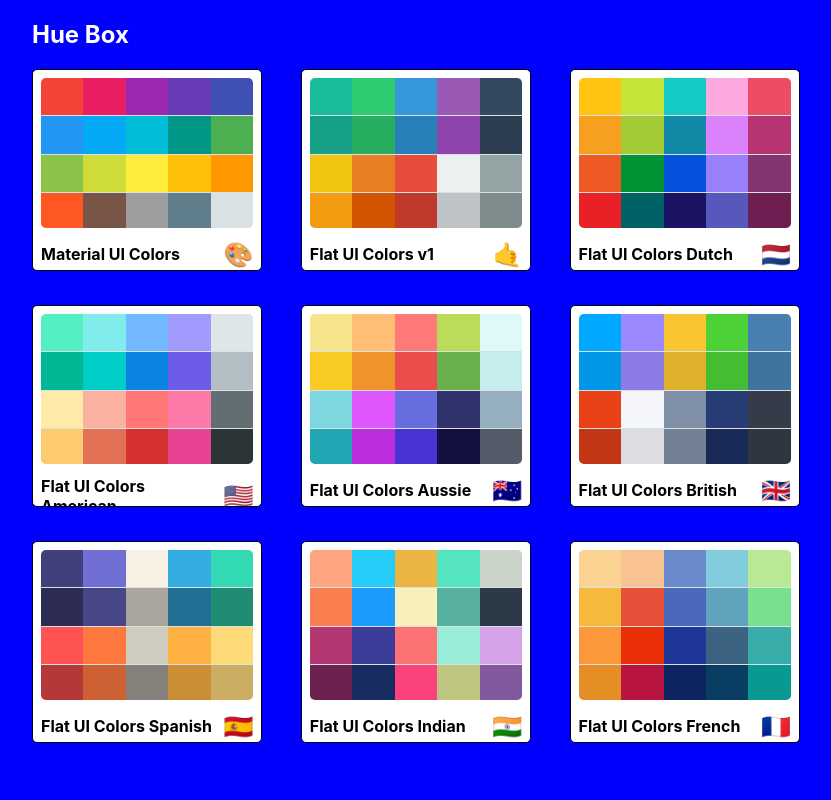
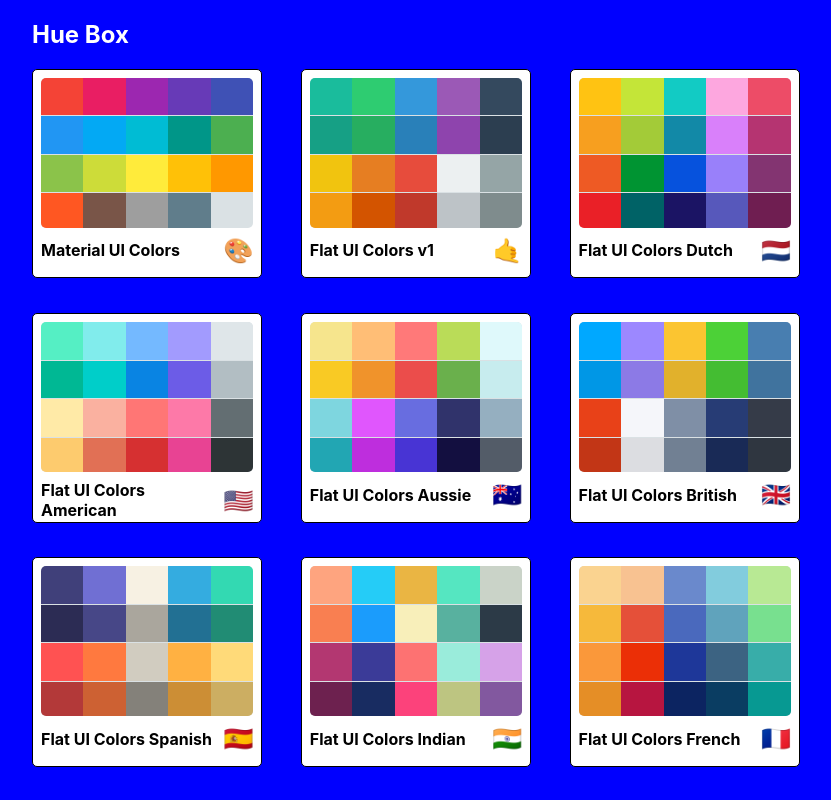
Before and after one commit to Rowee13/hue-box-app, a React (Create React App) app: page / in a window 1280 px wide. Shown: the whole page, without its empty margins (224-1055 px from the left). Built offline with nearby package versions, Linux system fonts and the light colour scheme.

Commit message:
Add link to Palettes and add uuid for keys

```diff
--- a/package.json
+++ b/package.json
@@ -18,6 +18,7 @@
     "react-dom": "^18.2.0",
     "react-router-dom": "^6.4.3",
     "react-scripts": "5.0.1",
+    "uuid": "^9.0.0",
     "web-vitals": "^2.1.4"
   },
   "scripts": {
--- a/src/components/MiniPalette.js
+++ b/src/components/MiniPalette.js
@@ -1,4 +1,6 @@
 import styled from "@emotion/styled";
+import { useNavigate } from "react-router-dom";
+import { v4 as uuidv4 } from "uuid";
 
 // ________________________________________________________________
 
@@ -26,7 +28,7 @@
   align-items: center;
   margin: 0;
   color: black;
-  padding: 0.75rem 0;
+  padding: 0.5rem 0 1.5rem;
   font-size: 1rem;
   position: relative;
 `;
@@ -44,14 +46,20 @@
 `;
 
 const MiniPalette = (props) => {
-  const { paletteName, emoji, colors } = props;
+  const { paletteName, emoji, colors, id } = props;
+  const history = useNavigate();
+
+  const goToPalette = (e) => {
+    e.preventDefault();
+    history(`/palette/${id}`);
+  };
 
   const miniColorBoxes = colors.map((color) => (
-    <MiniColorDiv style={{ backgroundColor: color.color }} key={color.name} />
+    <MiniColorDiv style={{ backgroundColor: color.color }} key={uuidv4()} />
   ));
 
   return (
-    <RootDiv>
+    <RootDiv onClick={goToPalette}>
       <ColorDiv>{miniColorBoxes}</ColorDiv>
       <PaletteTitle>
         {paletteName} <Emoji>{emoji}</Emoji>
--- a/src/components/PaletteList.js
+++ b/src/components/PaletteList.js
@@ -1,4 +1,5 @@
 import styled from "@emotion/styled";
+import { v4 as uuidv4 } from "uuid";
 
 import MiniPalette from "./MiniPalette";
 
@@ -41,7 +42,7 @@
         </Nav>
         <PaletteDiv>
           {palettes.map((palette) => (
-            <MiniPalette {...palette} />
+            <MiniPalette {...palette} key={uuidv4()} />
           ))}
         </PaletteDiv>
       </Container>
```
Also changed, not shown: 1 other file (tests, documents, lock files or other folders).
